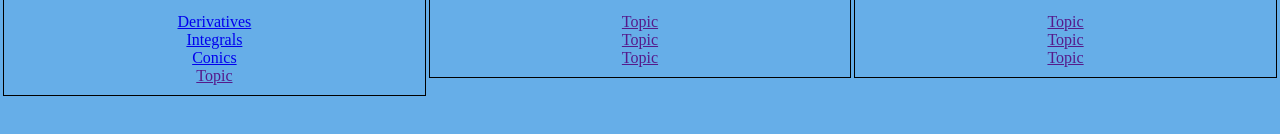
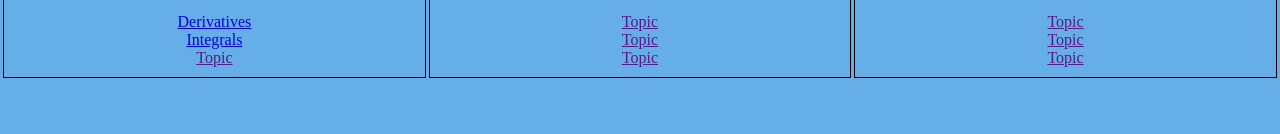
Before and after one commit to lionceptor/notes-wiki, a plain HTML site: page index.html in a window 1280 px wide. Shown: the part 422-556 px from the top of the page. Drawn offline with Linux system fonts and the light colour scheme.

Commit message:
Update index.html

```diff
--- a/index.html
+++ b/index.html
@@ -13,7 +13,6 @@
 	<p class="subjectText">Commonly visited Math topics.</p>
 	<a href="pageTypes/math/derivativeInfo.html">Derivatives</a><br>
 	<a href="pageTypes/math/integralInfo.html">Integrals</a><br>
-	<a href="pageTypes/math/conicsInfo.html">Conics</a><br>
 	<a href="">Topic</a><br>
 </div>
 
```
